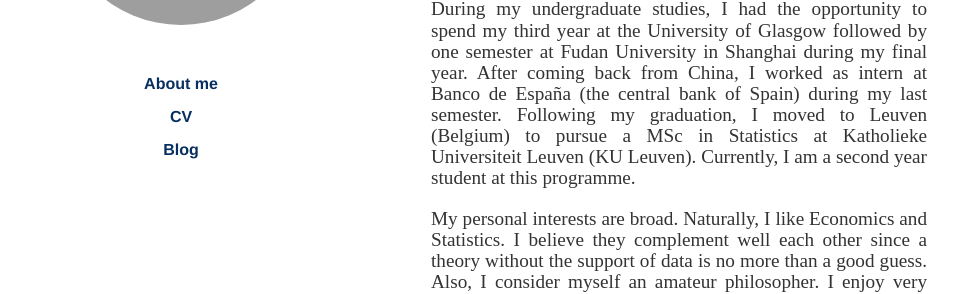
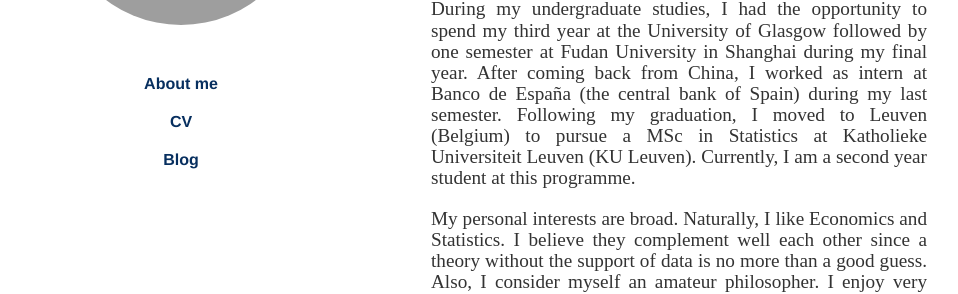
Before and after one commit to jpconher/jpconher.github.io, a Jekyll site: the page built from index.html, in a window 1280 px wide. Shown: the part 399-693 px from the top of the page, without its empty margins (161-1119 px from the left). Built offline with Jekyll 4.4.1, drawn with Linux system fonts in a browser that asks for light colours; grey boxes are pictures that could not be loaded.

Commit message:
Update main.css

```diff
--- a/css/main.css
+++ b/css/main.css
@@ -13,7 +13,7 @@ nav ul {
 
 nav ul li {
     display: block;
-    margin-top: 15px;
+    margin-top: 20px;
 }
 
 nav ul li a{
```
